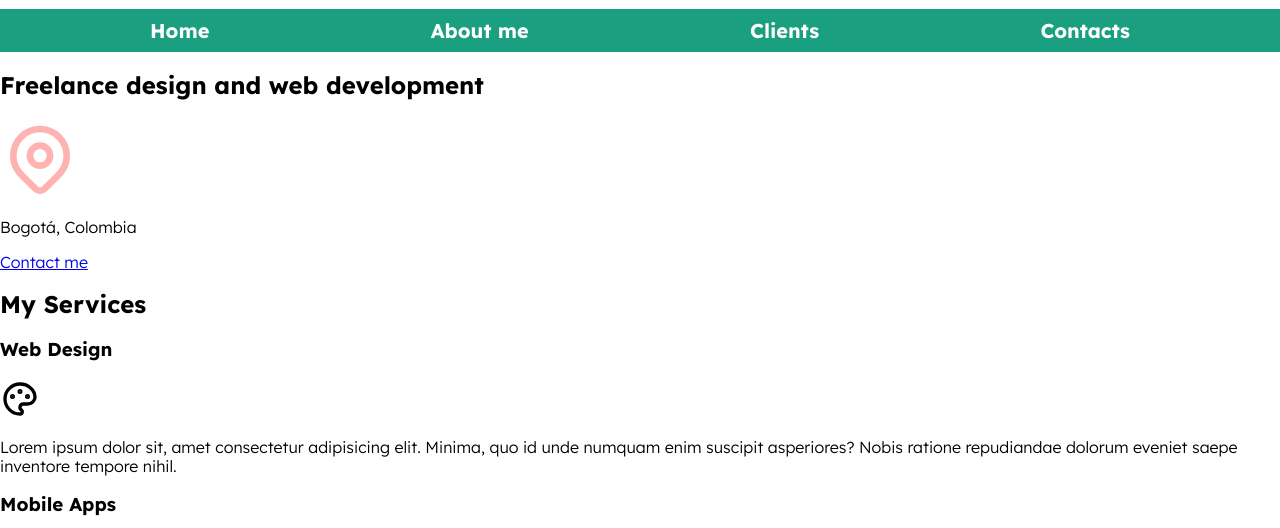
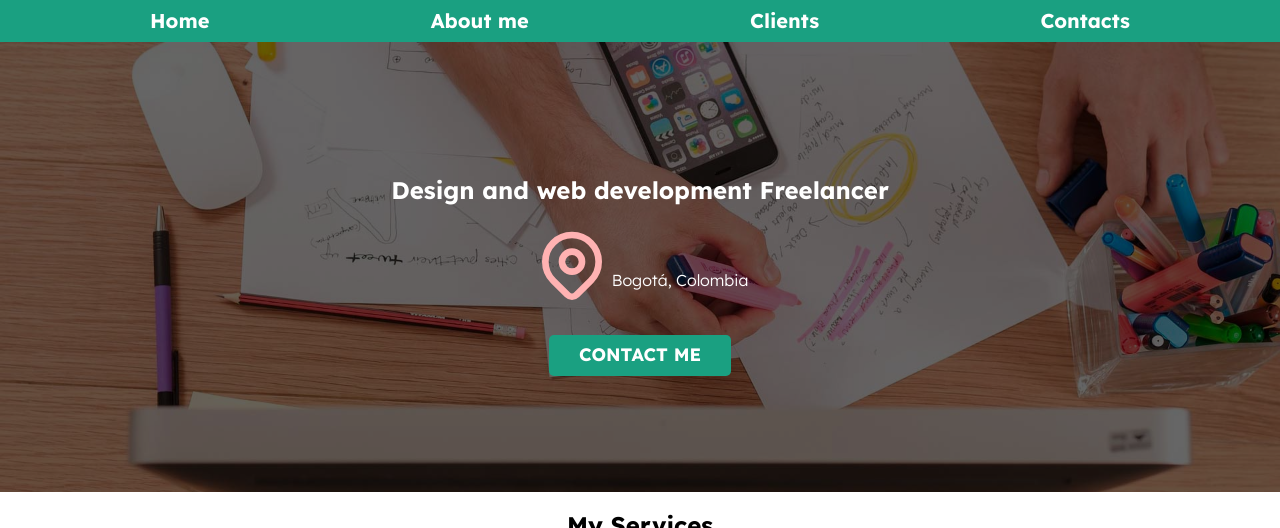
Before and after one commit to J-Potes/freelancer_inicio, a plain HTML site: page index.html in a window 1280 px wide. Shown: the part 86-614 px from the top of the page. Drawn offline with Linux system fonts and the light colour scheme.

Commit message:
Hero section

```diff
--- a/css/styles.css
+++ b/css/styles.css
@@ -9,26 +9,67 @@
 /*----This part allow us to use "rem" in a scale of 1 rem = 10 px ------*/
 html{
     font-size: 62.5%;
+    box-sizing: border-box;
 }
+/* apply a natural box layout model to all elements, but allowing components to change */
+
+*, *:before, *:after {
+box-sizing: inherit;
+}
+
 body{
     font-size: 16px;
     font-family: 'Lexend', sans-serif;
 }
 /*--------------------------------------------------------------------*/
 
+h1 {
+    font-size: 3.4rem;
+}
+
+h2 {
+    font-size: 2.4rem;
+}
+
+h3 {
+    font-size: 1.8rem;
+}
+
+h1,h2,h3 {
+    text-align: center;
+}
+
 .title{
-    text-align: center;
     color: var(--gray);
-    font-size: 3.8rem;
 }
 
 .title span{
-    font-size: 2rem;
+    font-size: 1.6rem;
 }
 
 .container{
     max-width: 100rem;
     margin: 0 auto;
+}
+
+.button{
+    background-color: var(--secundary);
+    color: var(--white);
+    text-decoration: none;
+    text-transform: uppercase;
+    padding: 1rem 3rem;
+    margin-top: 3rem;
+    font-size: 1.8rem;
+    font-weight: bold;
+    border-radius: .5rem;
+    width: 90%;
+    text-align: center;
+}
+
+@media (min-width: 480px) {
+    .button{
+        width: auto;
+    }
 }
 
 .nav-bg{
@@ -62,8 +103,31 @@ body{
     color: var(--black);
 }
 
-@media (min-width: 480px) {
-    body{
+.hero {
+    background-image: url(../img/hero.jpg);
+    background-repeat: no-repeat;
+    background-size: cover;
+    height: 450px;
+    position: relative;
+}
 
-    }
+.hero-content {
+    position: absolute;
+    background-color: rgb( 0 0 0 / 60%);
+    width: 100%;
+    height: 100%;
+
+    display: flex;
+    flex-direction: column;
+    align-items: center;
+    justify-content: center;
 }
+
+.hero-content h2, .hero-content p {
+    color: var(--white);
+}
+
+.location {
+    display: flex;
+    align-items: flex-end;
+}
--- a/index.html
+++ b/index.html
@@ -30,16 +30,20 @@
     </div>
 
 
-    <section>
-        <h2>Freelance design and web development</h2>
+    <section class="hero">
+        <div class="hero-content">
+            <h2>Design and web development <span>Freelancer</span></h2>
+            <div class="location">
                 <svg xmlns="http://www.w3.org/2000/svg" class="icon icon-tabler icon-tabler-map-pin" width="80" height="80" viewBox="0 0 24 24" stroke-width="2" stroke="#FFB2B2" fill="none" stroke-linecap="round" stroke-linejoin="round">
                     <path stroke="none" d="M0 0h24v24H0z" fill="none"/>
                     <circle cx="12" cy="11" r="3" />
                     <path d="M17.657 16.657l-4.243 4.243a2 2 0 0 1 -2.827 0l-4.244 -4.243a8 8 0 1 1 11.314 0z" />
                 </svg>
                 <p>Bogotá, Colombia</p>
+            </div>
+            <a href="#" class="button">Contact me</a>
+        </div>
 
-        <a href="#">Contact me</a>
     </section>
 
     <main>
```
Lines whose indentation alone changed are shown as unchanged.
